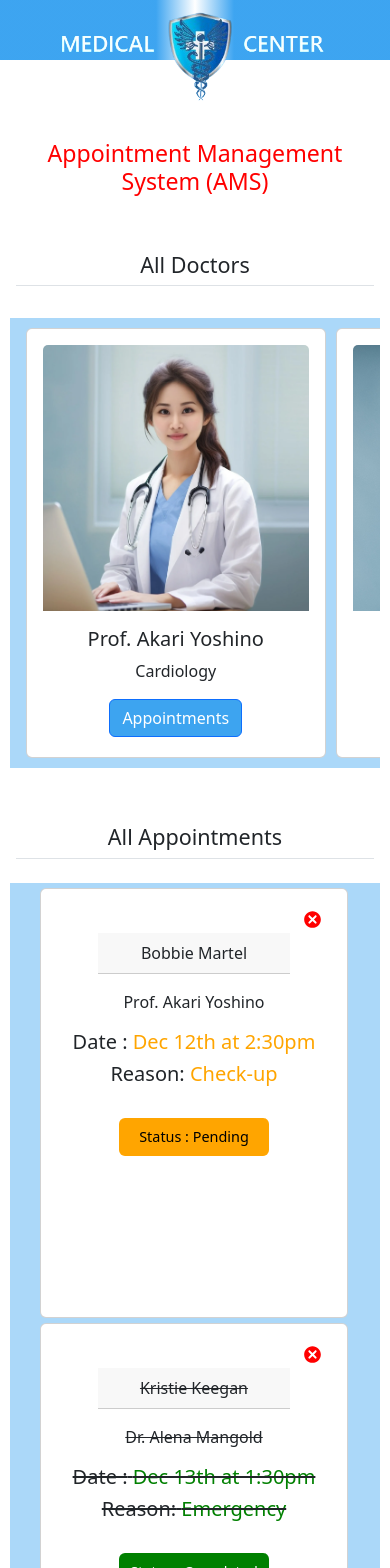
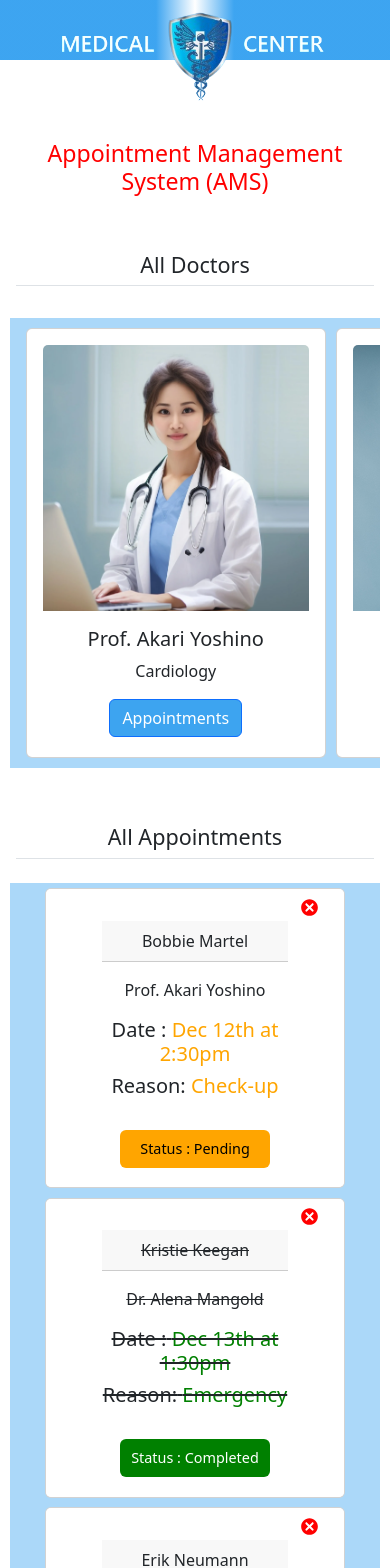
Before and after one commit to omrfrkcpr/Appointment_App, a React (Create React App) app: page / in a window 390 px wide. Shown: the top 1568 px of the page. Built offline with nearby package versions, Linux system fonts and the light colour scheme.

Commit message:
style - appointments

```diff
--- a/src/components/addPatient/AddPatient.css
+++ b/src/components/addPatient/AddPatient.css
@@ -25,9 +25,8 @@
   height: auto;
   justify-content: center;
   align-items: center;
-  margin: 0 auto;
+  margin: auto !important;
   max-height: 630px !important;
-  /* width: auto !important; */
 }
 
 .card-img {
@@ -139,7 +138,7 @@
 
   .add-patient > .card-doctor {
     display: flex !important;
-    margin: 0 2rem !important;
+    /* margin: 0 2rem !important; */
     flex-direction: column !important;
     text-align: center;
     max-height: 600px;
--- a/src/components/appointmentCard/AppointmentCard.css
+++ b/src/components/appointmentCard/AppointmentCard.css
@@ -1,18 +1,9 @@
 .appointment-card {
-  width: 1rem !important;
-  margin-top: 0.3rem;
-  margin-left: 0.5rem;
+  width: 100px !important;
+  margin: 0.3rem auto 0.3rem !important;
   display: flex;
   justify-content: center;
   align-self: center;
-  height: auto;
-  overflow: hidden;
+  max-height: 300px !important ;
+  overflow: auto;
 }
-
-@media only screen and (max-width: 430px) {
-  .appointment-card {
-    width: auto !important;
-    padding: 0;
-    overflow: hidden;
-  }
-}
--- a/src/components/patientList/PatientList.css
+++ b/src/components/patientList/PatientList.css
@@ -46,6 +46,7 @@
   width: 95%;
   margin: auto;
   max-width: 2850px;
+  height: auto !important;
 }
 
 .buttons {
```
